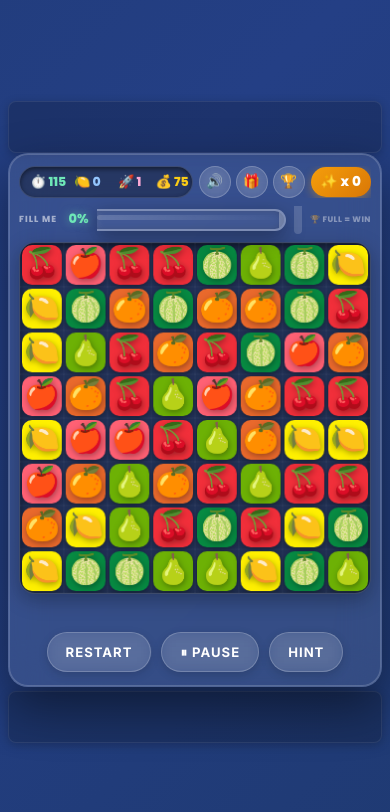
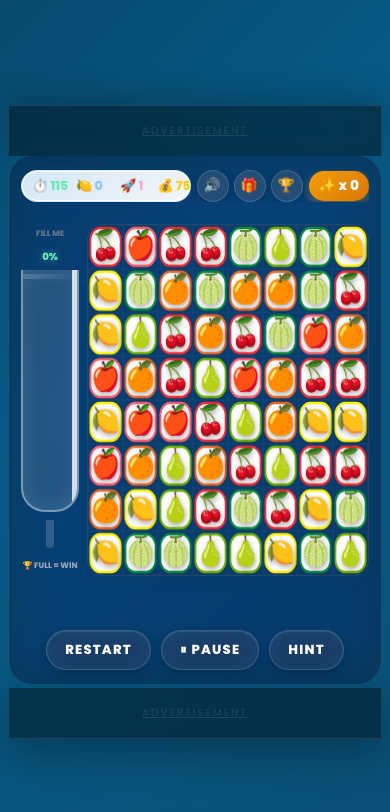
Before and after one commit to Netlyra/Lime-Puzzle, a plain HTML site: page index.html in a window 390 px wide. Drawn offline with Linux system fonts and the light colour scheme.

Commit message:
Features Updated

```diff
--- a/index.html
+++ b/index.html
@@ -21,7 +21,8 @@
         crossorigin="anonymous"></script>
 </head>
 
-<body>
+<div class="app-wrapper">
+    <main class="main-content">
         <!-- ══════ TOP BANNER AD ══════ -->
         <div class="ad-banner ad-banner--top" id="adBannerTop">
             <ins class="adsbygoogle" style="display:block" data-ad-client="ca-pub-XXXXXXXXXXXXXXXX"
@@ -54,6 +55,7 @@
                     <div class="glass-label">FILL ME</div>
                     <div class="glass-pct" id="glassPct">0%</div>
                     <div class="glass-outer">
+                        <div class="glass-stream" id="glassStream"></div>
                         <div class="glass-shine"></div>
                         <div class="glass-liquid" id="glassLiquid">
                             <div class="glass-bubbles" id="glassBubbles"></div>
@@ -78,12 +80,15 @@
             <!-- hidden daily button kept for JS compatibility -->
             <button id="dailyButton" style="display:none"></button>
         </div>
+
         <!-- ══════ BOTTOM BANNER AD ══════ -->
         <div class="ad-banner ad-banner--bottom" id="adBannerBottom">
             <ins class="adsbygoogle" style="display:block" data-ad-client="ca-pub-XXXXXXXXXXXXXXXX"
                 data-ad-slot="2222222222" data-ad-format="horizontal" data-full-width-responsive="true"
                 data-adtest="on"></ins>
             <script>(adsbygoogle = window.adsbygoogle || []).push({});</script>
+        </div>
+    </main>
 </div>
 
 <!-- Rewarded ad overlay (simulated — replace with real SDK later) -->
@@ -106,7 +111,7 @@
         <div class="result-title" id="resultTitle">YOU WIN!</div>
         <div class="result-sub" id="resultSub">Glass filled in time!</div>
         <!-- Rewarded ad option on game over -->
-            <button class="result-btn result-btn--ad" id="resultAdBtn">🎁 Watch Ad for Extra Life</button>
+        <button class="result-btn result-btn--ad" id="resultAdBtn">🎁 EXTRA LIFE</button>
         <button class="result-btn" id="resultBtn">▶ PLAY AGAIN</button>
     </div>
 </div>
--- a/script/script-1.js
+++ b/script/script-1.js
@@ -348,7 +348,21 @@
     const liquid = document.getElementById("glassLiquid");
     const pctLabel = document.getElementById("glassPct");
     const outer = document.querySelector(".glass-outer");
+    const wrap = document.querySelector(".glass-wrap");
+    const stream = document.getElementById("glassStream");
     if (!liquid) return;
+
+    // Trigger pouring animation with dynamic height
+    if (fruitsMatched > 0 && wrap && stream) {
+      // Stream height = 100% - current liquid %
+      stream.style.height = (100 - pct) + "%";
+
+      wrap.classList.add("pouring");
+      clearTimeout(wrap._pourTimer);
+      wrap._pourTimer = setTimeout(() => {
+        wrap.classList.remove("pouring");
+      }, 800);
+    }
 
     const isMobile = window.innerWidth <= 480;
     if (isMobile) {
@@ -609,27 +623,30 @@
           const y = tile.y;
           const val = tile.val >= 0 ? tile.val : 0;
 
-          // Colored tile background matching the fruit
-          const bgColor = COLORS[val] || "#444";
-          ctx.fillStyle = bgColor;
-          ctx.shadowColor = "rgba(0,0,0,0.35)";
-          ctx.shadowBlur = 6;
-          ctx.shadowOffsetY = 2;
+          // Clean white tile background
+          const themeColor = COLORS[val] || "#cbd5e1";
+          ctx.fillStyle = "#ffffff";
+          ctx.shadowColor = "rgba(0,0,0,0.06)";
+          ctx.shadowBlur = 8;
+          ctx.shadowOffsetY = 3;
           ctx.beginPath();
-          drawRoundedRectPath(ctx, x + 2, y + 2, tileSize - 4, tileSize - 4, 10);
+          drawRoundedRectPath(ctx, x + 3, y + 3, tileSize - 6, tileSize - 6, 12);
           ctx.fill();
           ctx.shadowColor = "transparent";
-          ctx.shadowBlur = 0;
-          ctx.shadowOffsetY = 0;
+
+          // Colored border to keep the theme intact
+          ctx.strokeStyle = themeColor;
+          ctx.lineWidth = 2.5;
+          ctx.stroke();
 
           // Selection highlight glow
           if (selected && selected.r === r && selected.c === c) {
-            ctx.shadowColor = "#FFE484";
-            ctx.shadowBlur = 16;
-            ctx.strokeStyle = "#FFE484";
-            ctx.lineWidth = 3;
+            ctx.shadowColor = themeColor;
+            ctx.shadowBlur = 15;
+            ctx.strokeStyle = themeColor;
+            ctx.lineWidth = 4;
             ctx.beginPath();
-            drawRoundedRectPath(ctx, x + 4, y + 4, tileSize - 8, tileSize - 8, 8);
+            drawRoundedRectPath(ctx, x + 3, y + 3, tileSize - 6, tileSize - 6, 12);
             ctx.stroke();
             ctx.shadowBlur = 0;
           }
@@ -745,6 +762,13 @@
     drawBoard();
     requestAnimationFrame(animationLoop);
   }
+
+  window.addEventListener("resize", () => {
+    // Force a redraw if needed, though requestAnimationFrame handles it.
+    // We could adjust internal tileSize if we wanted dynamic resolution,
+    // but CSS handles the scaling fine for now.
+    updateUI();
+  });
 
   function toCellFromEvent(e) {
     const rect = canvas.getBoundingClientRect();
--- a/style/stylesheet.css
+++ b/style/stylesheet.css
@@ -11,23 +11,22 @@
   --btn-h: clamp(40px, 6vh, 52px);
   --stat-fs: clamp(0.8rem, 2.2vw, 1.1rem);
   --combo-fs: clamp(0.9rem, 2.5vw, 1.2rem);
+  --ad-height: 60px;
 }
 
 /* ── Body ── */
 body {
   margin: 0;
-  min-height: 100dvh;
-  background: linear-gradient(135deg, #1a3560 0%, #243f85 50%, #1a3560 100%);
-  background-size: 300% 300%;
-  animation: gradientBG 18s ease infinite;
+  height: 100dvh;
+  min-height: -webkit-fill-available;
+  background: linear-gradient(135deg, #082f49 0%, #075985 50%, #0c4a6e 100%);
+  background-size: 200% 200%;
+  animation: gradientBG 15s ease infinite;
   display: flex;
   flex-direction: column;
-  align-items: center;
-  justify-content: center;
   font-family: 'Poppins', sans-serif;
-  color: #fff;
-  padding: clamp(8px, 2vw, 16px);
-  overflow-x: hidden;
+  color: #f1f5f9;
+  overflow: hidden;
 }
 
 @keyframes gradientBG {
@@ -36,62 +35,101 @@ body {
   100% { background-position: 0% 50%; }
 }
 
+/* ── Layout Wrapper ── */
+.app-wrapper {
+  display: flex;
+  flex-direction: column;
+  width: 100%;
+  height: 100%;
+  max-width: 100vw;
+}
+
+.main-content {
+  flex: 1;
+  display: flex;
+  flex-direction: column;
+  align-items: center;
+  justify-content: center;
+  padding: var(--gap);
+  min-height: 0;
+  position: relative;
+  gap: 0;
+}
+
 /* ── Game container — CSS Grid ── */
 .game-container {
   width: 100%;
-  max-width: 700px;
+  max-width: 600px;
+  max-height: 100%;
   display: grid;
-  grid-template-rows: auto auto auto auto;
+  grid-template-rows: auto 1fr auto auto;
   gap: var(--gap);
-  background: rgba(255,255,255,0.09);
-  backdrop-filter: blur(20px);
-  -webkit-backdrop-filter: blur(20px);
-  border-radius: var(--radius-lg);
+  background: rgba(15, 23, 42, 0.45);
+  backdrop-filter: blur(25px) saturate(180%);
+  -webkit-backdrop-filter: blur(25px) saturate(180%);
+  border-radius: 0;
   padding: var(--pad-y) var(--pad-x);
-  box-shadow: 0 20px 50px rgba(0,0,0,0.45), inset 0 0 0 1px rgba(255,255,255,0.18);
-  border: 1px solid rgba(255,255,255,0.13);
+  box-shadow: none;
+  border: 1px solid rgba(255, 255, 255, 0.1);
+  border-top: none;
+  border-bottom: none;
+  overflow: hidden;
+  margin: 0;
 }
 
 /* ── Ad banners (top & bottom) ── */
 .ad-banner {
   width: 100%;
-  max-width: 728px;
-  min-height: 50px;
+  max-width: 600px;
+  min-height: var(--ad-height);
   display: flex;
   align-items: center;
   justify-content: center;
   overflow: hidden;
-  border-radius: 12px;
-  background: rgba(0,0,0,0.18);
-  border: 1px solid rgba(255,255,255,0.08);
-  box-shadow: 0 2px 10px rgba(0,0,0,0.2);
-  margin: 0 auto;
+  background: rgba(0, 0, 0, 0.3);
+  backdrop-filter: blur(15px);
+  -webkit-backdrop-filter: blur(15px);
+  border: 1px solid rgba(255, 255, 255, 0.1);
+  flex-shrink: 0;
+  z-index: 100;
+  position: relative;
 }
 
 .ad-banner--top {
-  margin-bottom: clamp(6px, 1.5vw, 12px);
+  border-bottom: none;
+  border-radius: var(--radius-lg) var(--radius-lg) 0 0;
+  box-shadow: 0 -10px 30px rgba(0, 0, 0, 0.2);
 }
 
 .ad-banner--bottom {
-  margin-top: 8px;
+  border-top: none;
+  border-radius: 0 0 var(--radius-lg) var(--radius-lg);
+  box-shadow: 0 15px 40px rgba(0, 0, 0, 0.3);
 }
 
 
 .ad-banner ins {
   width: 100%;
-  min-height: 50px;
+  height: 100%;
+  min-height: var(--ad-height);
 }
 
 /* When AdSense hasn't loaded, show a subtle placeholder */
 .ad-banner ins[data-ad-status="unfilled"],
 .ad-banner ins:empty {
-  display: flex;
+  display: flex !important;
   align-items: center;
   justify-content: center;
-  min-height: 50px;
-  color: rgba(255,255,255,0.15);
-  font-size: 0.75rem;
-  letter-spacing: 1px;
+  min-height: var(--ad-height);
+  color: rgba(255,255,255,0.1);
+  font-size: 0.65rem;
+  text-transform: uppercase;
+  letter-spacing: 2px;
+  content: 'Advertisement';
+}
+
+.ad-banner ins:empty::after {
+  content: 'ADVERTISEMENT';
 }
 
 /* ── Header row ── */
@@ -107,11 +145,11 @@ body {
   display: flex;
   align-items: center;
   gap: clamp(6px, 1.5vw, 12px);
-  background: rgba(0,0,0,0.3);
+  background: linear-gradient(135deg, rgba(224, 242, 254, 0.95), rgba(255, 255, 255, 0.95));
   padding: 7px clamp(10px, 2vw, 18px);
   border-radius: 60px;
-  box-shadow: inset 0 2px 5px rgba(0,0,0,0.5);
-  border: 1px solid rgba(255,255,255,0.1);
+  box-shadow: 0 4px 12px rgba(8, 47, 73, 0.1), inset 0 0 0 1px rgba(255, 255, 255, 1);
+  border: 1px solid rgba(186, 230, 253, 0.4);
   flex-shrink: 1;
   min-width: 0;
   overflow: hidden;
@@ -141,8 +179,8 @@ body {
 }
 
 .icon-btn {
-  background: rgba(255,255,255,0.12);
-  border: 1px solid rgba(255,255,255,0.2);
+  background: rgba(255, 255, 255, 0.12);
+  border: 1px solid rgba(255, 255, 255, 0.15);
   border-radius: 50%;
   width: clamp(34px, 6vw, 42px);
   height: clamp(34px, 6vw, 42px);
@@ -153,16 +191,13 @@ body {
   justify-content: center;
   cursor: pointer;
   color: #fff;
-  transition: background 0.2s, transform 0.15s;
+  transition: all 0.2s;
   touch-action: manipulation;
   flex-shrink: 0;
-  text-transform: none;
-  letter-spacing: 0;
-  font-family: inherit;
-  box-shadow: none;
+  box-shadow: 0 2px 8px rgba(0, 0, 0, 0.2);
 }
 
-.icon-btn:hover  { background: rgba(255,255,255,0.22); transform: scale(1.08); }
+.icon-btn:hover  { background: rgba(255, 255, 255, 0.22); transform: scale(1.08); }
 .icon-btn:active { transform: scale(0.94); }
 .icon-btn.muted  { opacity: 0.45; }
 
@@ -186,27 +221,31 @@ body {
 .play-area {
   display: flex;
   align-items: stretch;
-  gap: var(--gap);
+  gap: clamp(8px, 2vw, 24px);
+  padding: 12px 0;
+  min-height: 0;
+  flex: 1;
   width: 100%;
-  min-height: 0;
+  justify-content: center;
 }
 
 /* ── Glass ── */
 .glass-wrap {
-  flex-shrink: 0;
-  width: var(--glass-w);
   display: flex;
   flex-direction: column;
   align-items: center;
-  gap: 4px;
-  padding: 4px 0;
+  gap: 8px;
+  width: 70px;
+  position: relative;
+  z-index: 5;
+  align-self: stretch;
 }
 
 .glass-label {
   font-size: clamp(0.45rem, 1.2vw, 0.6rem);
   font-weight: 800;
   letter-spacing: 1.5px;
-  color: rgba(255,255,255,0.55);
+  color: #64748b;
   text-transform: uppercase;
   text-align: center;
 }
@@ -222,16 +261,57 @@ body {
 }
 
 .glass-outer {
+  width: 58px;
+  flex: 1 1 auto;
+  background: rgba(255, 255, 255, 0.12);
+  border: 2px solid rgba(255, 255, 255, 0.4);
+  border-top: none;
+  border-radius: 0 0 24px 24px;
   position: relative;
-  width: clamp(36px, 6vw, 52px);
-  flex: 1 1 auto;
-  min-height: 120px;
-  background: rgba(255,255,255,0.05);
-  border: 2px solid rgba(255,255,255,0.32);
-  border-top: none;
-  border-radius: 0 0 20px 20px;
   overflow: hidden;
-  box-shadow: inset 2px 0 6px rgba(255,255,255,0.07), inset -2px 0 6px rgba(0,0,0,0.18), 0 6px 20px rgba(0,0,0,0.35);
+  box-shadow: inset 0 0 20px rgba(255, 255, 255, 0.1);
+  min-height: 100px;
+}
+
+/* Fluid Juice Stream - Organic & Wavy */
+.glass-stream {
+  position: absolute;
+  top: 0;
+  left: 50%;
+  transform: translateX(-50%);
+  width: 10px;
+  height: 0;
+  background: repeating-linear-gradient(to bottom,
+    rgba(251, 191, 36, 0) 0%,
+    rgba(251, 191, 36, 0.9) 15%,
+    rgba(245, 158, 11, 1) 35%,
+    rgba(251, 191, 36, 1) 50%,
+    rgba(245, 158, 11, 0.9) 65%,
+    rgba(251, 191, 36, 0) 100%
+  );
+  background-size: 100% 60px;
+  z-index: 5;
+  opacity: 0;
+  transition: opacity 0.3s cubic-bezier(0.4, 0, 0.2, 1);
+  pointer-events: none;
+  border-radius: 50% 50% 40% 40% / 10% 10% 90% 90%; /* Organic tapered shape */
+  filter: drop-shadow(0 0 5px rgba(245, 158, 11, 0.4));
+}
+
+.glass-wrap.pouring .glass-stream {
+  opacity: 1;
+  animation: juiceFlow 0.25s linear infinite, juiceWobble 0.6s ease-in-out infinite;
+}
+
+@keyframes juiceFlow {
+  from { background-position: 0 0; }
+  to { background-position: 0 60px; }
+}
+
+@keyframes juiceWobble {
+  0%, 100% { transform: translateX(-50%) scaleX(1) rotate(0deg); }
+  33% { transform: translateX(-51%) scaleX(1.05) rotate(-0.5deg); }
+  66% { transform: translateX(-49%) scaleX(0.95) rotate(0.5deg); }
 }
 
 .glass-liquid {
@@ -288,9 +368,9 @@ body {
   top: -2px; left: -4px;
   width: calc(100% + 8px);
   height: 7px;
-  background: rgba(255,255,255,0.28);
+  background: rgba(255, 255, 255, 0.8);
   border-radius: 4px 4px 0 0;
-  border: 2px solid rgba(255,255,255,0.38);
+  border: 2px solid rgba(15, 23, 42, 0.15);
   border-bottom: none;
   z-index: 3;
 }
@@ -307,7 +387,7 @@ body {
   font-size: clamp(0.42rem, 1.1vw, 0.58rem);
   font-weight: 700;
   letter-spacing: 0.5px;
-  color: rgba(255,255,255,0.4);
+  color: #94a3b8;
   text-align: center;
 }
 
@@ -328,10 +408,10 @@ canvas {
   aspect-ratio: 1 / 1;
   height: auto;
   display: block;
-  background: rgba(0,0,0,0.38);
+  background: rgba(124, 45, 18, 0.03);
   border-radius: var(--radius-md);
-  box-shadow: inset 0 4px 10px rgba(0,0,0,0.55), 0 6px 20px rgba(0,0,0,0.28);
-  border: 1px solid rgba(255,255,255,0.13);
+  box-shadow: inset 0 4px 12px rgba(124, 45, 18, 0.05), 0 8px 24px rgba(124, 45, 18, 0.02);
+  border: 1px solid rgba(251, 146, 60, 0.1);
   cursor: pointer;
   touch-action: none;
 }
@@ -341,10 +421,10 @@ canvas {
   text-align: center;
   font-weight: 700;
   font-size: clamp(1rem, 3vw, 1.3rem);
-  color: #fca5a5;
-  text-shadow: 0 2px 4px rgba(0,0,0,0.5);
+  color: #f43f5e;
+  text-shadow: 0 1px 2px rgba(0,0,0,0.1);
   min-height: 1.8rem;
-  letter-spacing: 1px;
+  letter-spacing: 0.5px;
   font-family: 'Inter', sans-serif;
   animation: pulse 2s infinite;
   white-space: pre-line;
@@ -364,71 +444,84 @@ canvas {
 
 /* ── Shared button base ── */
 button {
-  background: rgba(255,255,255,0.1);
-  backdrop-filter: blur(8px);
-  -webkit-backdrop-filter: blur(8px);
-  border: 1px solid rgba(255,255,255,0.2);
-  height: var(--btn-h);
-  padding: 0 clamp(16px, 4vw, 28px);
+  background: rgba(255, 255, 255, 0.08);
+  backdrop-filter: blur(12px) saturate(180%);
+  -webkit-backdrop-filter: blur(12px) saturate(180%);
+  border: 1px solid rgba(255, 255, 255, 0.15);
+  height: clamp(44px, 5.5vh, 52px);
+  padding: 0 clamp(20px, 5vw, 32px);
   border-radius: 60px;
-  font-weight: 600;
-  font-size: clamp(0.8rem, 2.2vw, 1rem);
-  font-family: 'Inter', sans-serif;
+  font-weight: 700;
+  font-size: clamp(0.85rem, 2.4vw, 1.05rem);
+  font-family: 'Poppins', sans-serif;
   color: #fff;
-  box-shadow: 0 3px 10px rgba(0,0,0,0.15);
-  transition: background 0.2s, transform 0.15s, box-shadow 0.2s;
+  box-shadow: 0 4px 12px rgba(0, 0, 0, 0.2), inset 0 1px 1px rgba(255, 255, 255, 0.1);
+  transition: all 0.3s cubic-bezier(0.23, 1, 0.32, 1);
   cursor: pointer;
   text-transform: uppercase;
-  letter-spacing: 1px;
+  letter-spacing: 1.2px;
   display: inline-flex;
   align-items: center;
-  gap: 6px;
+  justify-content: center;
+  gap: 8px;
   touch-action: manipulation;
   white-space: nowrap;
 }
 
-button:hover  { background: rgba(255,255,255,0.2); transform: translateY(-2px); box-shadow: 0 6px 16px rgba(0,0,0,0.2); }
-button:active { transform: translateY(1px); box-shadow: 0 2px 6px rgba(0,0,0,0.2); }
-button:disabled { opacity: 0.45; pointer-events: none; }
+button:hover  {
+  background: rgba(255, 255, 255, 0.18);
+  transform: translateY(-2px);
+  box-shadow: 0 8px 20px rgba(0, 0, 0, 0.3), inset 0 1px 1px rgba(255, 255, 255, 0.2);
+  border-color: rgba(255, 255, 255, 0.3);
+}
+
+button:active {
+  transform: translateY(1px) scale(0.97);
+  box-shadow: 0 2px 6px rgba(0, 0, 0, 0.2);
+}
+
+button:disabled { opacity: 0.35; pointer-events: none; }
 
 /* ── Ad overlay ── */
 .ad-overlay {
   position: fixed; inset: 0;
-  background: rgba(15,23,42,0.9);
-  backdrop-filter: blur(12px);
-  -webkit-backdrop-filter: blur(12px);
+  background: rgba(8, 15, 30, 0.92);
+  backdrop-filter: blur(24px) saturate(180%);
+  -webkit-backdrop-filter: blur(24px) saturate(180%);
   display: flex; align-items: center; justify-content: center;
   z-index: 10000;
   opacity: 0; visibility: hidden;
-  transition: opacity 0.4s, visibility 0.4s;
+  transition: opacity 0.4s cubic-bezier(0.4, 0, 0.2, 1), visibility 0.4s;
+  padding: 20px;
 }
 
 .ad-overlay.show   { opacity: 1; visibility: visible; }
 .ad-overlay.hidden { opacity: 0; visibility: hidden; }
 
 .ad-content {
-  background: rgba(255,255,255,0.1);
-  border-radius: 28px;
-  padding: clamp(24px, 5vw, 40px) clamp(20px, 5vw, 32px);
+  background: rgba(255, 255, 255, 0.08);
+  border-radius: clamp(24px, 5vw, 40px);
+  padding: clamp(30px, 8vw, 48px) clamp(24px, 6vw, 40px);
   text-align: center;
-  box-shadow: 0 20px 48px rgba(0,0,0,0.4);
-  border: 1px solid rgba(255,255,255,0.1);
-  max-width: 340px; width: 90vw;
-  transform: scale(0.9);
-  transition: transform 0.4s cubic-bezier(0.175,0.885,0.32,1.275);
+  box-shadow: 0 40px 100px rgba(0, 0, 0, 0.6), inset 0 0 0 1px rgba(255, 255, 255, 0.15);
+  border: 1px solid rgba(255, 255, 255, 0.1);
+  max-width: 400px; width: 100%;
+  transform: scale(0.8) translateY(20px);
+  transition: transform 0.5s cubic-bezier(0.34, 1.56, 0.64, 1), opacity 0.4s;
 }
 
-.ad-overlay.show .ad-content { transform: scale(1); }
+.ad-overlay.show .ad-content { transform: scale(1) translateY(0); opacity: 1; }
 
 .ad-title {
-  font-size: clamp(1.1rem, 3vw, 1.5rem);
-  font-weight: 700; color: #fff;
-  margin-bottom: 24px; letter-spacing: 1px;
+  font-size: clamp(1.2rem, 4vw, 1.8rem);
+  font-weight: 800; color: #fff;
+  margin-bottom: 28px; letter-spacing: 0.5px;
+  line-height: 1.2;
 }
 
 .progress-container {
   width: 100%; height: 12px;
-  background: rgba(0,0,0,0.4);
+  background: rgba(0, 0, 0, 0.4);
   border-radius: 10px; margin-bottom: 16px;
   overflow: hidden;
   border: 1px solid rgba(255,255,255,0.1);
@@ -445,7 +538,7 @@ button:disabled { opacity: 0.45; pointer-events: none; }
 .ad-status { color: #93c5fd; font-size: 0.95rem; font-weight: 500; }
 
 .ad-reward-info {
-  color: rgba(255,255,255,0.75);
+  color: rgba(255, 255, 255, 0.7);
   font-size: clamp(0.8rem, 2.2vw, 0.95rem);
   margin-bottom: 18px;
 }
@@ -474,31 +567,36 @@ button:disabled { opacity: 0.45; pointer-events: none; }
 /* ── Result overlay ── */
 .result-overlay {
   position: fixed; inset: 0;
-  background: rgba(10,20,40,0.88);
-  backdrop-filter: blur(16px);
-  -webkit-backdrop-filter: blur(16px);
+  background: rgba(8, 15, 30, 0.94);
+  backdrop-filter: blur(28px) saturate(180%);
+  -webkit-backdrop-filter: blur(28px) saturate(180%);
   display: flex; align-items: center; justify-content: center;
   z-index: 9999;
   opacity: 0; visibility: hidden;
-  transition: opacity 0.4s, visibility 0.4s;
-  padding: 16px;
+  transition: opacity 0.4s cubic-bezier(0.4, 0, 0.2, 1), visibility 0.4s;
+  padding: 20px;
 }
 
 .result-overlay.show { opacity: 1; visibility: visible; }
 
 .result-box {
-  background: rgba(255,255,255,0.1);
-  border: 1px solid rgba(255,255,255,0.2);
-  border-radius: 28px;
-  padding: clamp(28px, 6vw, 48px) clamp(24px, 6vw, 40px);
+  background: rgba(255, 255, 255, 0.08);
+  border: 1px solid rgba(255, 255, 255, 0.15);
+  border-radius: clamp(30px, 6vw, 44px);
+  padding: clamp(36px, 10vw, 56px) clamp(24px, 8vw, 44px);
   text-align: center;
-  box-shadow: 0 24px 60px rgba(0,0,0,0.5);
-  transform: scale(0.85);
-  transition: transform 0.4s cubic-bezier(0.175,0.885,0.32,1.275);
-  width: 100%; max-width: 360px;
+  box-shadow: 0 40px 120px rgba(0, 0, 0, 0.7), inset 0 0 0 1px rgba(255, 255, 255, 0.1);
+  transform: scale(0.8) translateY(30px);
+  transition: transform 0.6s cubic-bezier(0.34, 1.56, 0.64, 1), opacity 0.4s;
+  width: 100%; max-width: 380px;
+  color: #fff;
+  display: flex;
+  flex-direction: column;
+  align-items: center;
+  gap: 12px;
 }
 
-.result-overlay.show .result-box { transform: scale(1); }
+.result-overlay.show .result-box { transform: scale(1) translateY(0); opacity: 1; }
 
 .result-icon { font-size: clamp(2.5rem, 8vw, 4rem); margin-bottom: 10px; }
 
@@ -512,52 +610,76 @@ button:disabled { opacity: 0.45; pointer-events: none; }
 
 .result-sub {
   font-size: clamp(0.9rem, 2.5vw, 1.1rem);
-  color: rgba(255,255,255,0.7);
+  color: rgba(255, 255, 255, 0.7);
   margin-bottom: 24px;
 }
 
 .result-btn {
   background: linear-gradient(135deg, #4ade80, #16a34a);
   border: none;
-  height: var(--btn-h);
-  padding: 0 clamp(24px, 6vw, 40px);
+  height: clamp(48px, 6vh, 56px);
+  padding: 0 clamp(30px, 8vw, 48px);
   border-radius: 60px;
-  font-size: clamp(0.9rem, 2.5vw, 1.1rem);
-  font-weight: 700; color: #fff;
+  font-size: clamp(1rem, 3vw, 1.15rem);
+  font-weight: 800; color: #fff;
   cursor: pointer;
-  box-shadow: 0 6px 20px rgba(74,222,128,0.4);
-  transition: transform 0.2s, box-shadow 0.2s;
-  text-transform: uppercase; letter-spacing: 1px;
+  box-shadow: 0 8px 24px rgba(74, 222, 128, 0.3);
+  transition: all 0.3s cubic-bezier(0.23, 1, 0.32, 1);
+  text-transform: uppercase; letter-spacing: 1.5px;
+  width: 100%;
 }
 
-.result-btn:hover { transform: translateY(-2px); box-shadow: 0 10px 28px rgba(74,222,128,0.5); }
+.result-btn:hover { transform: translateY(-3px) scale(1.02); box-shadow: 0 12px 32px rgba(74, 222, 128, 0.4); }
+.result-btn:active { transform: translateY(-1px) scale(0.98); }
 
 .result-btn--ad {
   background: linear-gradient(135deg, #f59e0b, #d97706);
-  box-shadow: 0 6px 20px rgba(245,158,11,0.4);
-  margin-bottom: 10px;
-  display: block;
-  width: 100%;
+  box-shadow: 0 8px 24px rgba(245, 158, 11, 0.3);
+  margin-bottom: 4px;
 }
 
 .result-btn--ad:hover {
-  box-shadow: 0 10px 28px rgba(245,158,11,0.5);
-  transform: translateY(-2px);
+  box-shadow: 0 12px 32px rgba(245, 158, 11, 0.4);
 }
 
 .footer-note { display: none; }
 
 /* ════════════════════════════════════════
-   MOBILE  ≤ 480px  — glass becomes a
-   horizontal progress bar above the canvas
+   MOBILE  ≤ 480px  — glass stays on side
    ════════════════════════════════════════ */
 @media (max-width: 480px) {
-  body { align-items: flex-start; padding: 8px; }
+  body { padding: 0; }
+  .app-wrapper { height: 100dvh; }
+  .main-content { padding: clamp(8px, 2vw, 16px); }
+
+  /* Keep glass on the side even on mobile */
+  .play-area {
+    flex-direction: row;
+    align-items: stretch;
+    gap: 8px;
+  }
+
+  .glass-wrap {
+    width: clamp(34px, 10vw, 50px);
+    margin: 0;
+  }
+
+  .glass-outer {
+    width: 100%;
+    height: 100%;
+  }
+
+  /* Adjust labels for slim mobile glass */
+  .glass-label, .glass-goal {
+    font-size: 8px;
+    letter-spacing: 0;
+  }
 
   .game-container {
-    border-radius: 20px;
-    padding: 12px 10px 14px;
-    gap: 8px;
+    border-radius: 24px;
+    padding: 14px 12px;
+    gap: 10px;
+    max-height: 100%;
   }
 
   /* Header: stats pill shrinks, icons stay */
@@ -577,51 +699,29 @@ button:disabled { opacity: 0.45; pointer-events: none; }
 
   .icon-btn { width: 32px; height: 32px; font-size: 0.85rem; }
 
-  /* Play area: stack vertically — glass bar on top */
-  .play-area {
+  .glass-wrap {
+    width: 70px; /* Reduced fixed width on mobile */
+    margin: 0;
     flex-direction: column;
-    gap: 8px;
+    align-items: center;
+    justify-content: flex-end;
   }
 
-  /* Glass becomes a horizontal bar */
-  .glass-wrap {
-    width: 100%;
-    flex-direction: row;
-    align-items: center;
-    gap: 8px;
-    padding: 0;
+  .glass-outer {
+    width: 58px;
+    flex: 1 1 auto;
+    height: auto;
+    min-height: 120px;
   }
 
-  .glass-label { font-size: 0.55rem; letter-spacing: 1px; white-space: nowrap; }
-  .glass-pct   { font-size: 0.8rem; min-width: 2.8ch; text-align: right; }
-  .glass-goal  { font-size: 0.5rem; white-space: nowrap; }
-
-  /* Horizontal glass tube */
-  .glass-outer {
-    flex: 1 1 auto;
-    width: auto;
-    height: 22px;
-    min-height: unset;
-    border-radius: 0 12px 12px 0;
-    border: 2px solid rgba(255,255,255,0.32);
-    border-left: none;
+  .glass-label, .glass-goal {
+    font-size: 8px;
+    letter-spacing: 0;
+    margin: 4px 0;
   }
 
-  /* Liquid fills left→right on mobile */
-  .glass-liquid {
-    top: 0; left: 0;
-    width: 0%;
-    height: 100% !important;
-    border-radius: 0 10px 10px 0;
-    transition: width 0.55s cubic-bezier(0.34,1.56,0.64,1);
-  }
-
-  /* Wave becomes vertical shimmer */
-  .glass-surface {
-    top: -10%; left: -5px;
-    width: 12px; height: 120%;
-    border-radius: 50%;
-    animation: waveSurfaceH 1.8s ease-in-out infinite;
+  .glass-pct {
+    font-size: 10px;
   }
 
   @keyframes waveSurfaceH {
@@ -672,10 +772,14 @@ button:disabled { opacity: 0.45; pointer-events: none; }
 }
 
 /* ── Tiny phones ≤ 360px ── */
-@media (max-width: 360px) {
-  .stat:nth-child(4) { display: none; } /* hide coins on very small */
-  .stats { gap: 4px; padding: 5px 8px; }
-  .combo-badge { font-size: 0.78rem; padding: 4px 8px; }
+  .ad-banner { min-height: 50px; border-radius: 0; background: rgba(0,0,0,0.4); }
+  :root { --ad-height: 50px; }
+}
 
-  .ad-banner { min-height: 50px; border-radius: 6px; }
+/* ── Landscape Mobile Fix ── */
+@media (max-height: 500px) and (orientation: landscape) {
+  .ad-banner { display: none; } /* Hide ads in landscape mobile to save space */
+  .game-container { grid-template-columns: auto 1fr; grid-template-rows: auto auto; padding: 8px; }
+  .header { grid-column: span 2; }
+  .action-bar { grid-column: span 2; }
 }
```
Lines whose indentation alone changed are shown as unchanged.
